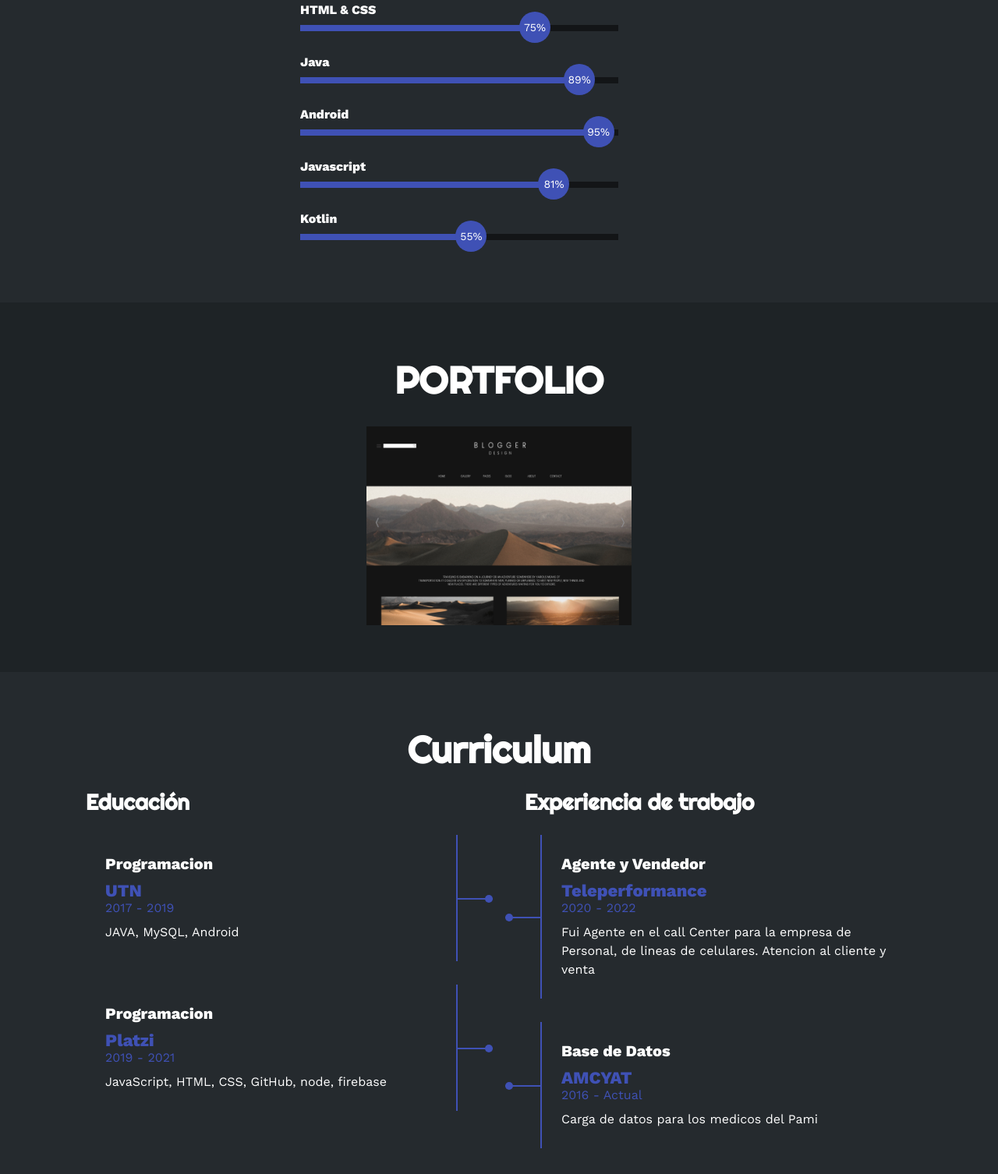
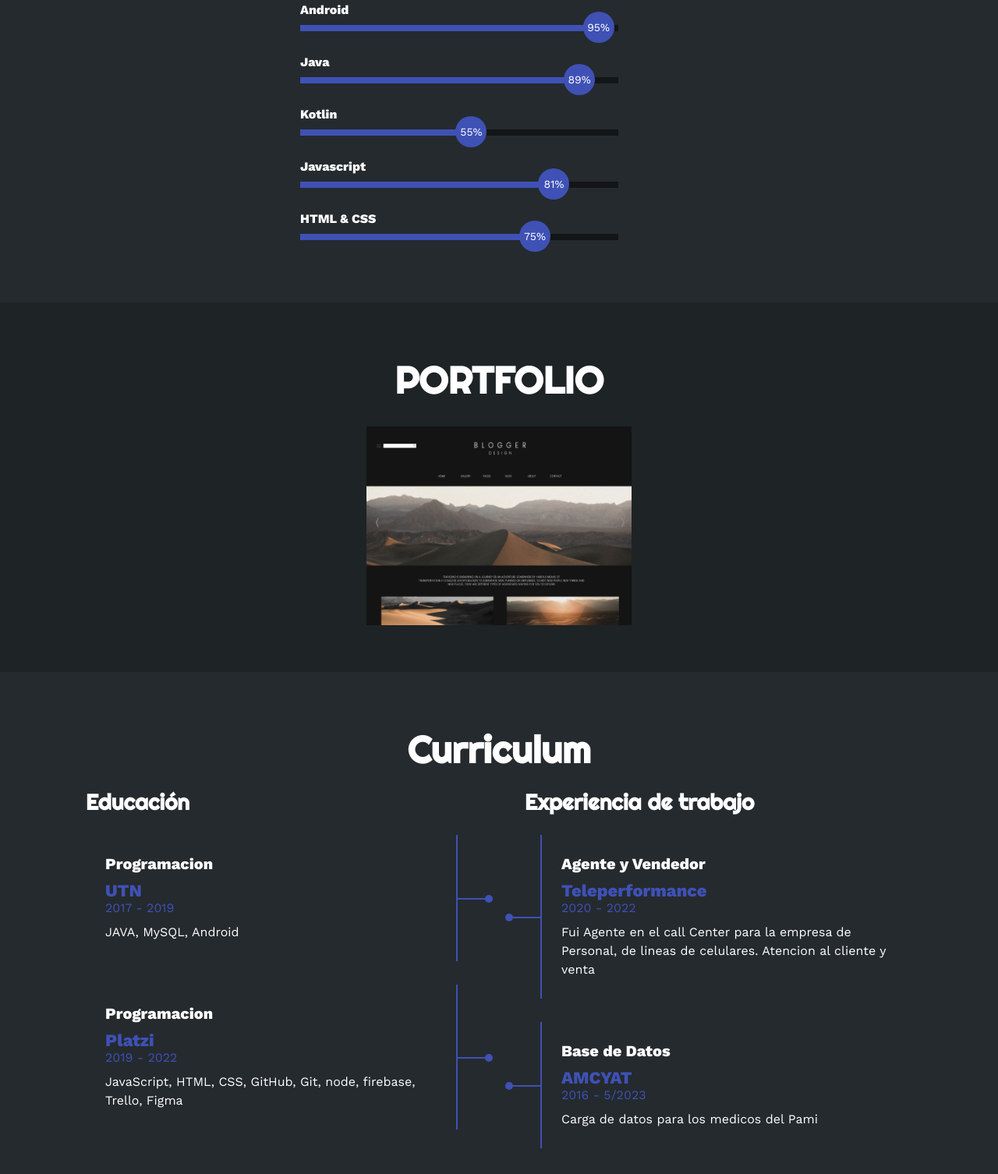
Before and after one commit to BravoCristian/portafolio.github.io, a plain HTML site: page index.html in a window 1280 px wide. Shown: the part 1559-3065 px from the top of the page at 78% size. Drawn offline with nearby package versions, Linux system fonts and the light colour scheme.

Commit message:
arreglos 1.0.0.1

```diff
--- a/index.html
+++ b/index.html
@@ -136,10 +136,10 @@
                 <div class="col">
                     <h3>Technical Skills</h3>
                     <div class="skill">
-                        <span>HTML & CSS</span>
+                        <span>Android</span>
                         <div class="barra-skill">
                             <div class="progreso">
-                                <span>75%</span>
+                                <span>95%</span>
                             </div>
                         </div>
                     </div>
@@ -152,10 +152,10 @@
                         </div>
                     </div>
                     <div class="skill">
-                        <span>Android</span>
+                        <span>Kotlin</span>
                         <div class="barra-skill">
                             <div class="progreso">
-                                <span>95%</span>
+                                <span>55%</span>
                             </div>
                         </div>
                     </div>
@@ -168,10 +168,10 @@
                         </div>
                     </div>
                     <div class="skill">
-                        <span>Kotlin</span>
+                        <span>HTML & CSS</span>
                         <div class="barra-skill">
                             <div class="progreso">
-                                <span>55%</span>
+                                <span>75%</span>
                             </div>
                         </div>
                     </div>
@@ -213,8 +213,8 @@
                     <div class="item izq">
                         <h4>Programacion</h4>
                         <span class="casa">Platzi</span>
-                        <span class="fecha">2019 - 2021</span>
-                        <p>JavaScript, HTML, CSS, GitHub, node, firebase</p>
+                        <span class="fecha">2019 - 2022</span>
+                        <p>JavaScript, HTML, CSS, GitHub, Git, node, firebase, Trello, Figma</p>
                         <div class="conectori">
                             <div class="circuloi"></div>
                         </div>
@@ -235,7 +235,7 @@
                     <div class="item der">
                         <h4>Base de Datos</h4>
                         <span class="casa">AMCYAT</span>
-                        <span class="fecha">2016 - Actual</span>
+                        <span class="fecha">2016 - 5/2023</span>
                         <p>Carga de datos para los medicos del Pami</p>
                         <div class="conectord">
                             <div class="circulod"></div>
--- a/script.js
+++ b/script.js
@@ -21,11 +21,12 @@ function efectoHabilidades(){
     var distancia_skills = window.innerHeight - skills.getBoundingClientRect().top;
     if(distancia_skills >= 300){
         let habilidades = document.getElementsByClassName("progreso");
-        habilidades[0].classList.add("htmlcss");
+
+        habilidades[0].classList.add("Android");
         habilidades[1].classList.add("Java");
-        habilidades[2].classList.add("Android");
+        habilidades[2].classList.add("kotlin");
         habilidades[3].classList.add("Javascript");
-        habilidades[4].classList.add("kotlin");
+        habilidades[4].classList.add("htmlcss");
     }
 }
 
```
